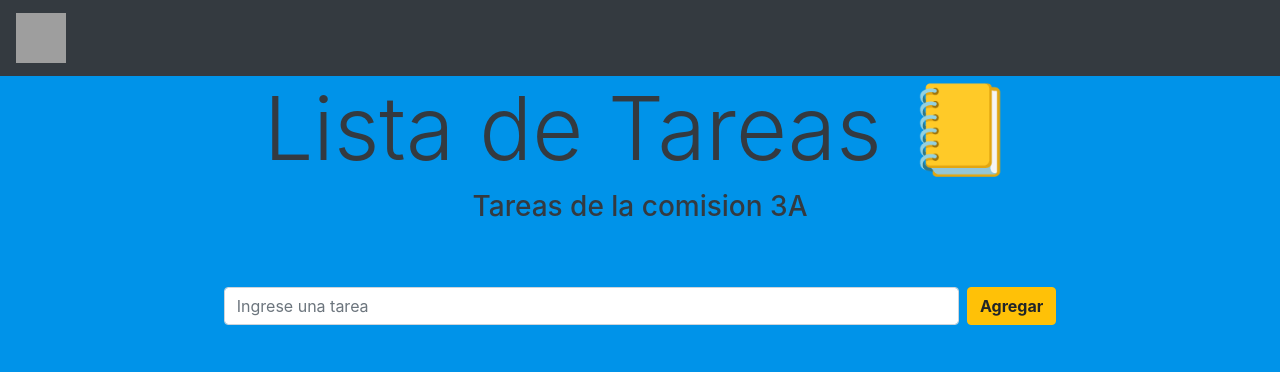
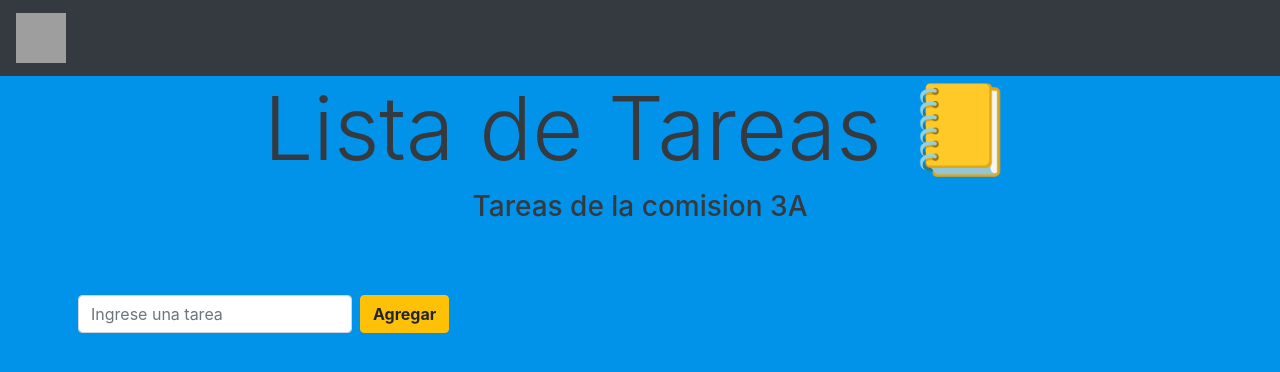
Before and after one commit to Tadeo25/ListaDeTareas-3-A, a React (Create React App) app: page / in a window 1280 px wide. Shown: the top 372 px of the page. Built offline with nearby package versions, Linux system fonts and the light colour scheme; grey boxes are pictures that could not be loaded.

Commit message:
Agregamos localStorage

```diff
--- a/src/components/Formtarea.js
+++ b/src/components/Formtarea.js
@@ -1,30 +1,62 @@
-import React, {useState} from "react";
+import React, {useState, useEffect} from "react";
+import Lista from './Lista';
 
 export default function Formtarea() {
 //Aqui escribo codigo js
+let TareasLS = JSON.parse(localStorage.getItem('listaTareas'));
+//vamos a crear dos state
 const [tarea,setTarea] = useState('');
 const [listaTareas,setListaTareas] = useState([])
+
+//uso de ciclo de vida de un componente
+//uso useEffect solo en el montaje
+useEffect(() => {
+    //aqui va la logica a ejecutar
+    console.log('ejecutando ciclo de vida de un componente')
+    if(TareasLS){
+        console.log('aqui quiero actualizar localStorage')
+        localStorage.setItem('listaTareas', JSON.stringify(listaTareas))
+    }else{
+        console.log('él localStorage no existe')
+        localStorage.setItem('listaTareas', JSON.stringify([]))
+    }
+}, [])
 
 // const guardarTarea = (e) => {
 //     console.log(e.target.value);
 //     setTarea(e.target.value);
 // }
+
+const handleSubmit = (e) =>{
+    e.preventDefault();
+    console.log(('desde la funcion handleSubmit'))
+    // Agregar la tarea en el state listaTareas
+    setListaTareas([...listaTareas,tarea]);
+    // Limpiar el valor del state tarea
+    setTarea('');
+
+}
+
     return (
 //Aqui escribo codigo js
-        <div className="container my-5 d-flex justify-content-center">
-            <form className="w-75">
+        <div className="container p-2 my-5 d-flex flex-column">
+            <form className="w-75 d-flex " onSubmit={handleSubmit}>
                 <div className="d-flex mt-3">
                     <input
                         type="text"
                         placeholder="Ingrese una tarea"
                         className="form-control"
                         onChange={(e) => setTarea(e.target.value)}
+                        value={tarea}
                     />
                     <button className="btn btn-warning ml-2">
                         <b>Agregar</b>
                     </button>
                 </div>
             </form>
+            <article className="my-5">
+            <Lista listaTareas={listaTareas}/>
+            </article>
         </div>
     );
 }
--- /dev/null
+++ b/src/components/ItemTarea.js
@@ -0,0 +1,11 @@
+import React from 'react'
+import ListGroup from "react-bootstrap/ListGroup";
+
+
+export default function ItemTarea(props) {
+    return (
+        <div>
+            <ListGroup.Item>{props.nombreTarea}</ListGroup.Item>
+        </div>
+    )
+}
--- /dev/null
+++ b/src/components/Lista.js
@@ -0,0 +1,16 @@
+import React from "react";
+import ListGroup from "react-bootstrap/ListGroup";
+import ItemTarea from "./ItemTarea";
+
+export default function Lista(props) {
+return (
+    <>
+        <ListGroup>
+            {
+                props.listaTareas.map((dato, indice)=> <ItemTarea nombreTarea={dato}></ItemTarea>)
+            }
+
+        </ListGroup>
+    </>
+);
+}
```
